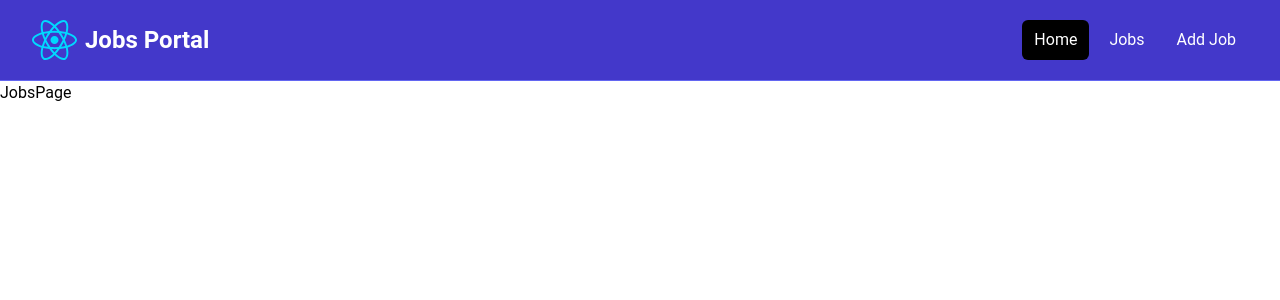
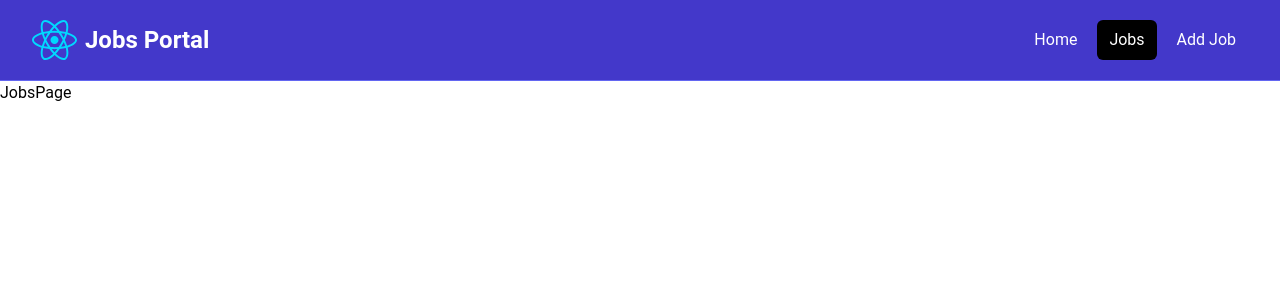
Before and after one commit to ankushgoel/Job-Portal-in-react, a React (Vite) app: page /jobs in a window 1280 px wide. Shown: the top 300 px of the page. Built offline with nearby package versions, Linux system fonts and the light colour scheme.

Commit message:
Active link in navbar

```diff
--- a/src/components/Navbar.jsx
+++ b/src/components/Navbar.jsx
@@ -1,8 +1,13 @@
 // import React from 'react'
-import { Link } from 'react-router-dom'
+import { NavLink } from 'react-router-dom'
 import logo from '../assets/react.svg'
 
 const Navbar = () => {
+
+    const linkClass = ({ isActive }) => (
+        'text-white hover:bg-gray-900 rounded-md px-3 py-2' +
+        (isActive ? ' bg-black' : ''))
+
     return (
         <nav className="bg-indigo-700 border-b border-indigo-500">
             <div className="mx-auto max-w-7xl px-2 sm:px-6 lg:px-8">
@@ -11,7 +16,7 @@
                         className="flex flex-1 items-center justify-center md:items-stretch md:justify-start"
                     >
                         {/* <!-- Logo --> */}
-                        <Link className="flex flex-shrink-0 items-center mr-4" to="/">
+                        <NavLink className="flex flex-shrink-0 items-center mr-4" to="/">
                             <img
                                 className="h-10 w-auto"
                                 src={logo}
@@ -19,21 +24,21 @@
                             />
                             <span className="hidden md:block text-white text-2xl font-bold ml-2"
                             >Jobs Portal</span>
-                        </Link>
+                        </NavLink>
                         <div className="md:ml-auto">
                             <div className="flex space-x-2">
-                                <Link
+                                <NavLink
                                     to="/"
-                                    className="text-white bg-black hover:bg-gray-900 hover:text-white rounded-md px-3 py-2"
-                                >Home</Link>
-                                <Link
+                                    className={linkClass}
+                                >Home</NavLink>
+                                <NavLink
                                     to="/jobs"
-                                    className="text-white hover:bg-gray-900 hover:text-white rounded-md px-3 py-2"
-                                >Jobs</Link>
-                                <Link
+                                    className={linkClass}
+                                >Jobs</NavLink>
+                                <NavLink
                                     to="/add-job"
-                                    className="text-white hover:bg-gray-900 hover:text-white rounded-md px-3 py-2"
-                                >Add Job</Link>
+                                    className={linkClass}
+                                >Add Job</NavLink>
                             </div>
                         </div>
                     </div>
```
